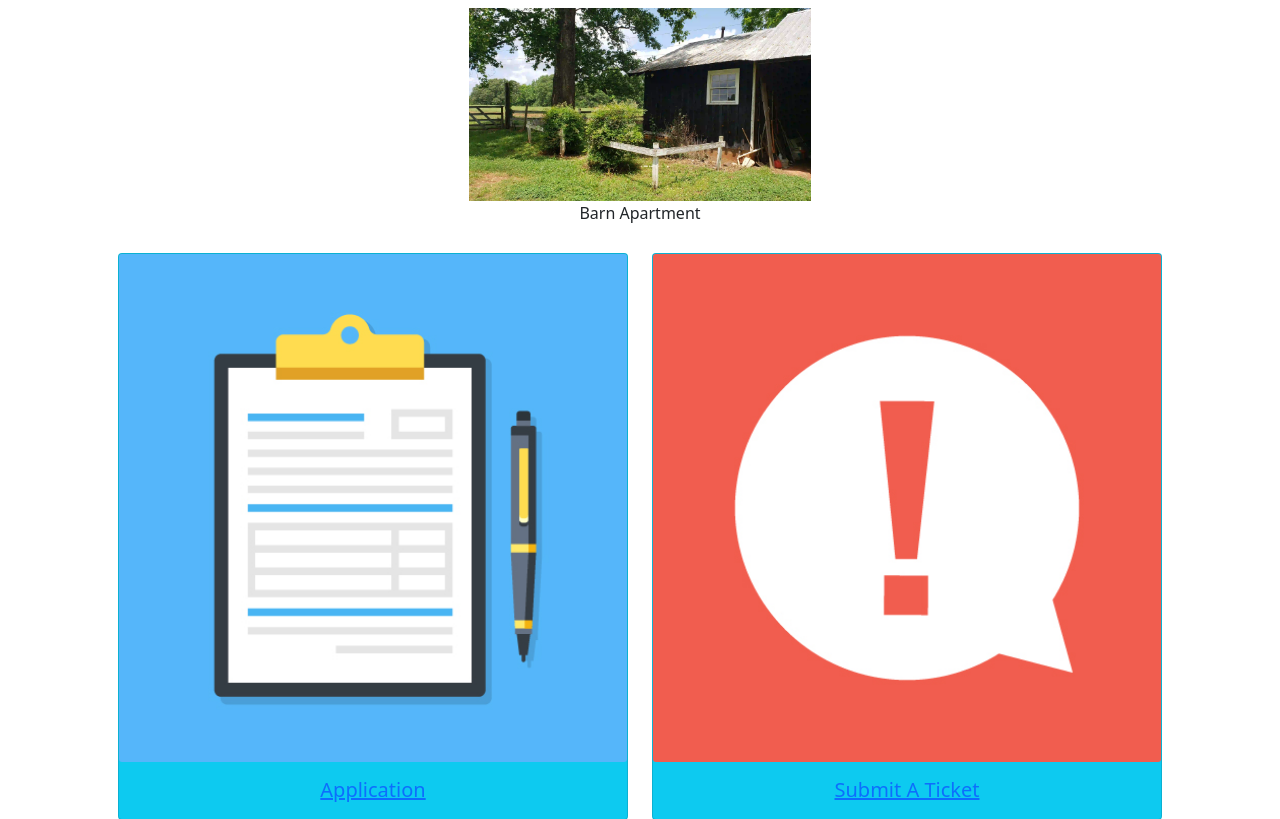
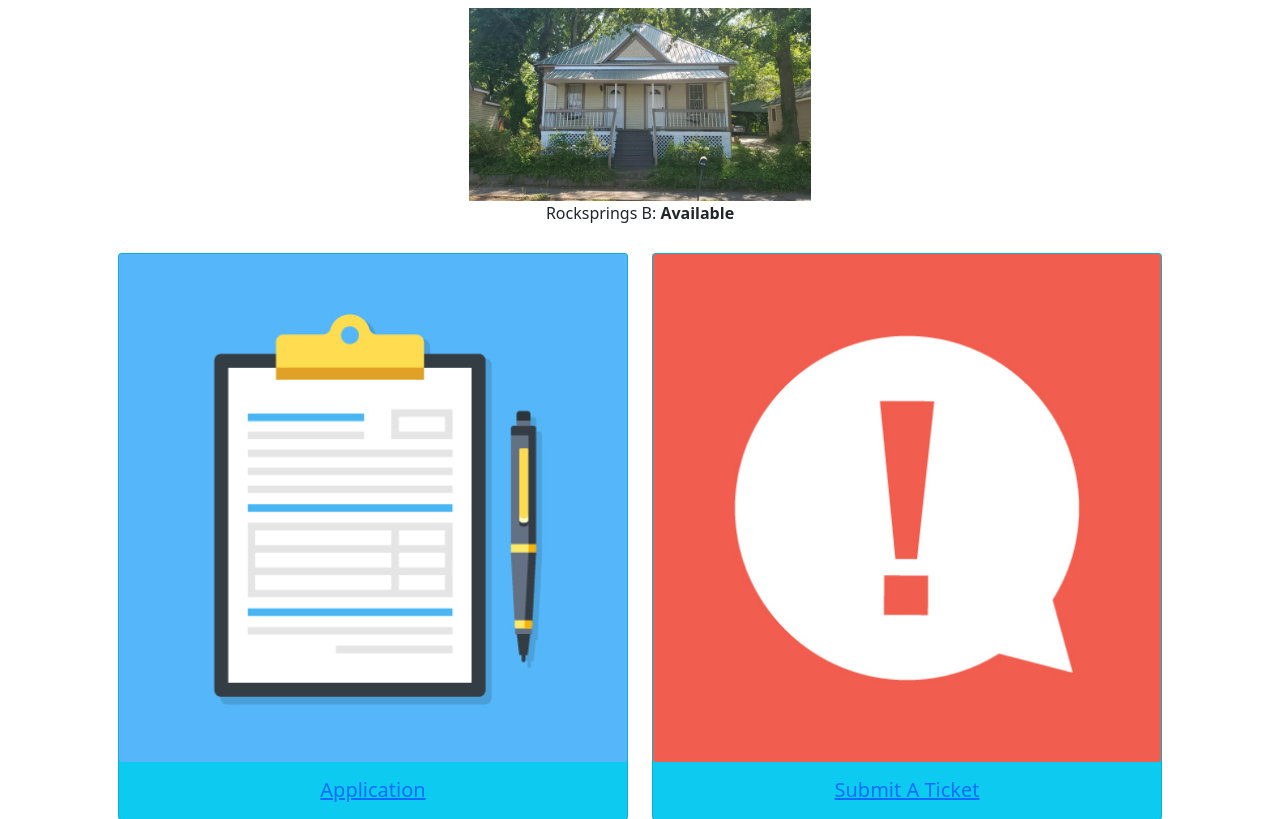
Before and after one commit to elisspace/pops, a PHP site: page / in a window 1280 px wide. Shown: the part 56-875 px from the top of the page. Run offline with PHP 8.4, Linux system fonts and the light colour scheme.

Commit message:
remove barn add rocksprings b

```diff
--- a/index.php
+++ b/index.php
@@ -9,10 +9,10 @@
         <a href="p/shankle.php"><img src="pics/shankle/shankle_front_3_perc.webp" class="d-block w-100" alt="Shankle Road"></a>
         Shankle Road: <b>Unavailable</b>
     </div> -->
-    <div class="col">
+<!--    <div class="col">
        <a href="p/barn.php"><img src="pics/barn/barn_front_0_perc.webp" class="d-block w-100" alt="Barn Apartment"></a>
         Barn Apartment
-    </div>
+    </div> -->
     <!-- <div class="col">
        <a href="p/cotton.php"> <img src="pics/cotton/cotton_front_0_perc.webp" class="d-block w-100" alt="Cotton Street"></a>
         Cotton Street: <b>Unavailable</b>
@@ -38,10 +38,10 @@
     <a href="p/rocksprings-a.php"><img src="pics/rocksprings/rocksprings-front-72-perc.webp" class="d-block w-100" alt="Rocksprings A"></a>
         Rocksprings A: <b>Unavailable</b>
     </div> -->
-    <!-- <div class="col">
+    <div class="col">
     <a href="p/rocksprings-b.php"><img src="pics/rocksprings/rocksprings-front-72-perc.webp" class="d-block w-100" alt="Rocksprings B"></a>
-        Rocksprings B: <b>Unavailable</b>
-    </div> -->
+        Rocksprings B: <b>Available</b>
+    </div>
     <!-- <div class="col">
        <a href="p/cottage.php"> <img src="pics/cottage/cottage_front_0_perc.webp" class="d-block w-100" alt="Barn Cottage"></a>
         Barn Cottage: <b>Unavailable</b>
```
